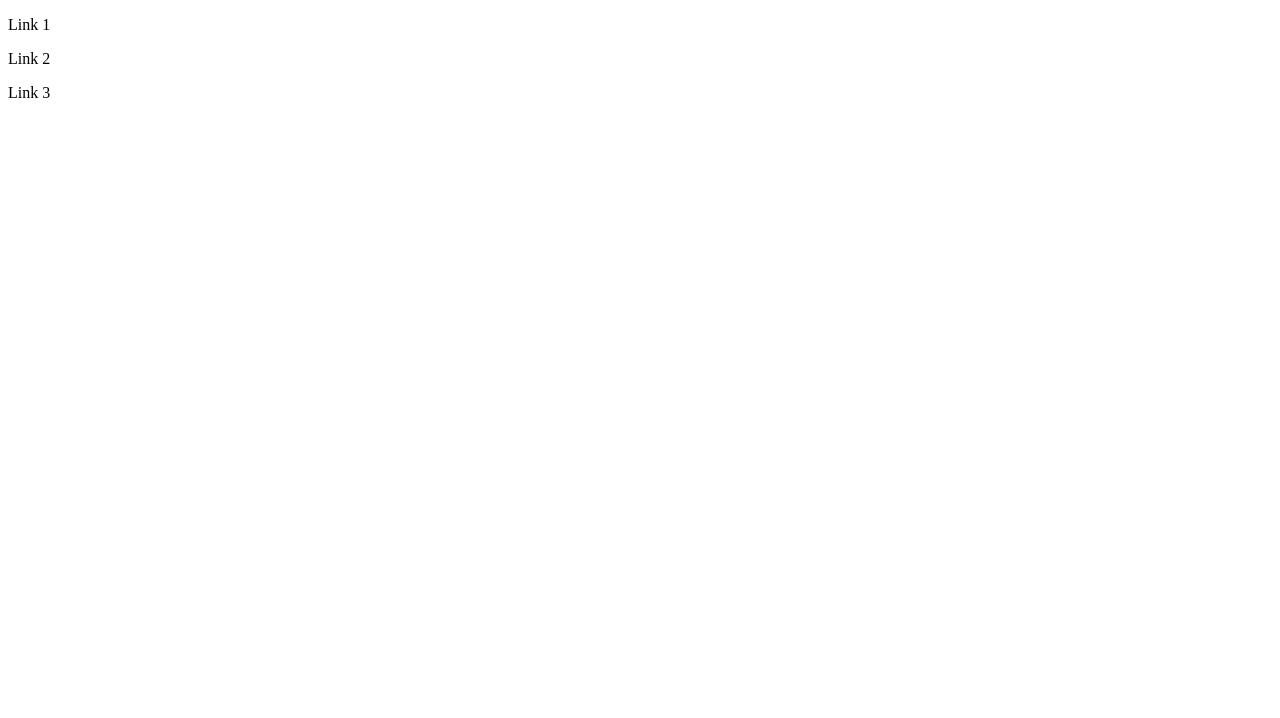
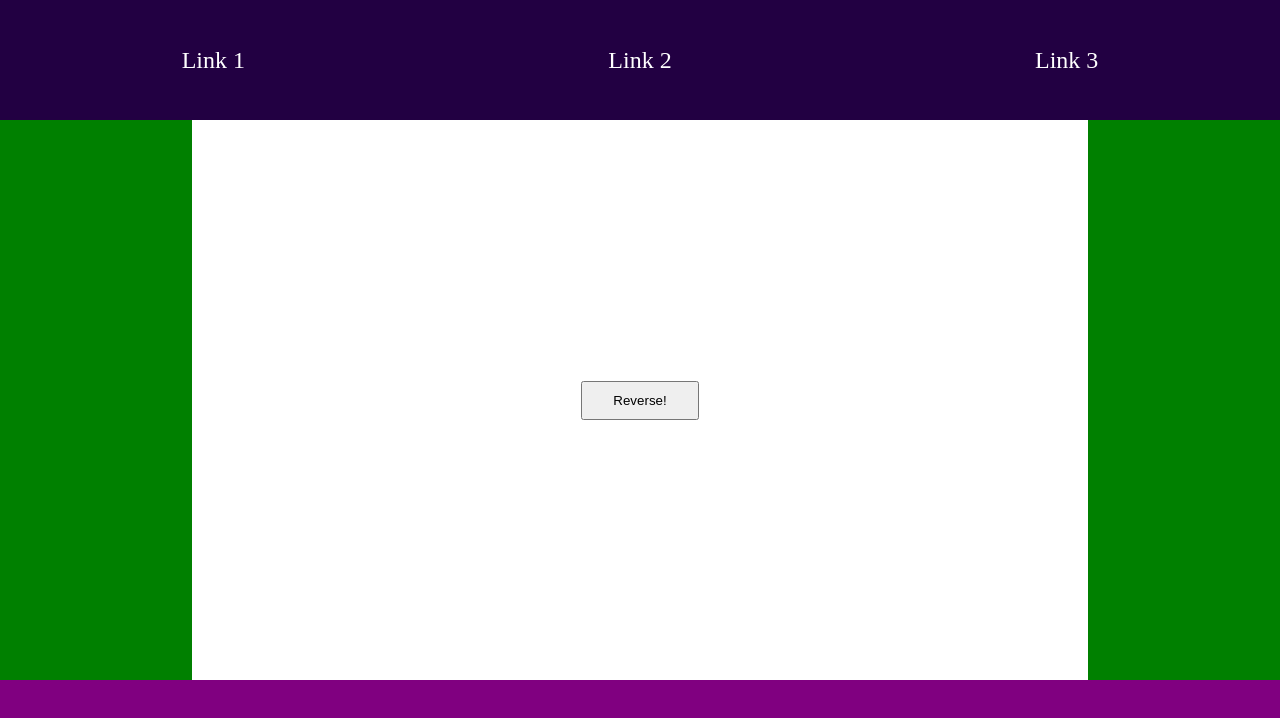
Before and after one commit to Kingscliq/gsap-playground, a plain HTML site: page js/index.html in a window 1280 px wide. Drawn offline with nearby package versions, Linux system fonts and the light colour scheme.

Commit message:
chore: setting  up gsap

```diff
--- a/js/index.html
+++ b/js/index.html
@@ -4,18 +4,25 @@
     <meta charset="UTF-8" />
     <meta name="viewport" content="width=device-width, initial-scale=1.0" />
     <title>GSAP Playground</title>
+    <link rel="stylesheet" href="styles.css" />
+    <script
+      defer
+      src="https://cdnjs.cloudflare.com/ajax/libs/gsap/3.12.5/gsap.min.js"
+    ></script>
+    <script defer src="script.js"></script>
   </head>
   <body>
     <nav class="nav-container">
       <div class="links">
-        <p>Link 1</p>
-        <p>Link 2</p>
-        <p>Link 3</p>
+        <div>Link 1</div>
+        <div>Link 2</div>
+        <div>Link 3</div>
       </div>
     </nav>
     <div class="content">
-      <div class="left"></div>
-      <div class="right"></div>
+      <div class="sidebar left"></div>
+      <div class="button"><button>Reverse!</button></div>
+      <div class="sidebar right"></div>
     </div>
     <footer class="footer"></footer>
   </body>
--- a/js/script.js
+++ b/js/script.js
@@ -0,0 +1,3 @@
+gsap.from('.nav-container', { duration: 1, y: '-100%', ease: 'bounce' });
+
+gsap.from('.links', { duration: 1, opacity: 0, stagger: 5, delay: 1 });
--- a/js/styles.css
+++ b/js/styles.css
@@ -1,7 +1,20 @@
+* {
+  margin: 0;
+  padding: 0;
+  box-sizing: border-box;
+}
+
+body {
+  display: flex;
+  height: 100vh;
+  flex-direction: column;
+}
+
 .nav-container {
   display: flex;
   align-items: center;
-  height: 50vh;
+  height: 15vh;
+  background-color: rgb(34, 0, 66);
 }
 
 .links {
@@ -9,13 +22,30 @@
   align-items: center;
   justify-content: space-around;
   color: white;
+  width: 100%;
+  font-size: 24px;
 }
 
 .content {
   flex-grow: 1;
+  display: flex;
+  justify-content: space-between;
+}
+
+.button {
+  align-self: center;
+}
+
+.button button {
+  padding: 10px 30px;
+}
+
+.sidebar {
+  width: 15vw;
+  background-color: green;
 }
 
 .footer {
-  height: 50vh;
+  height: 15vh;
   background-color: purple;
 }
```
